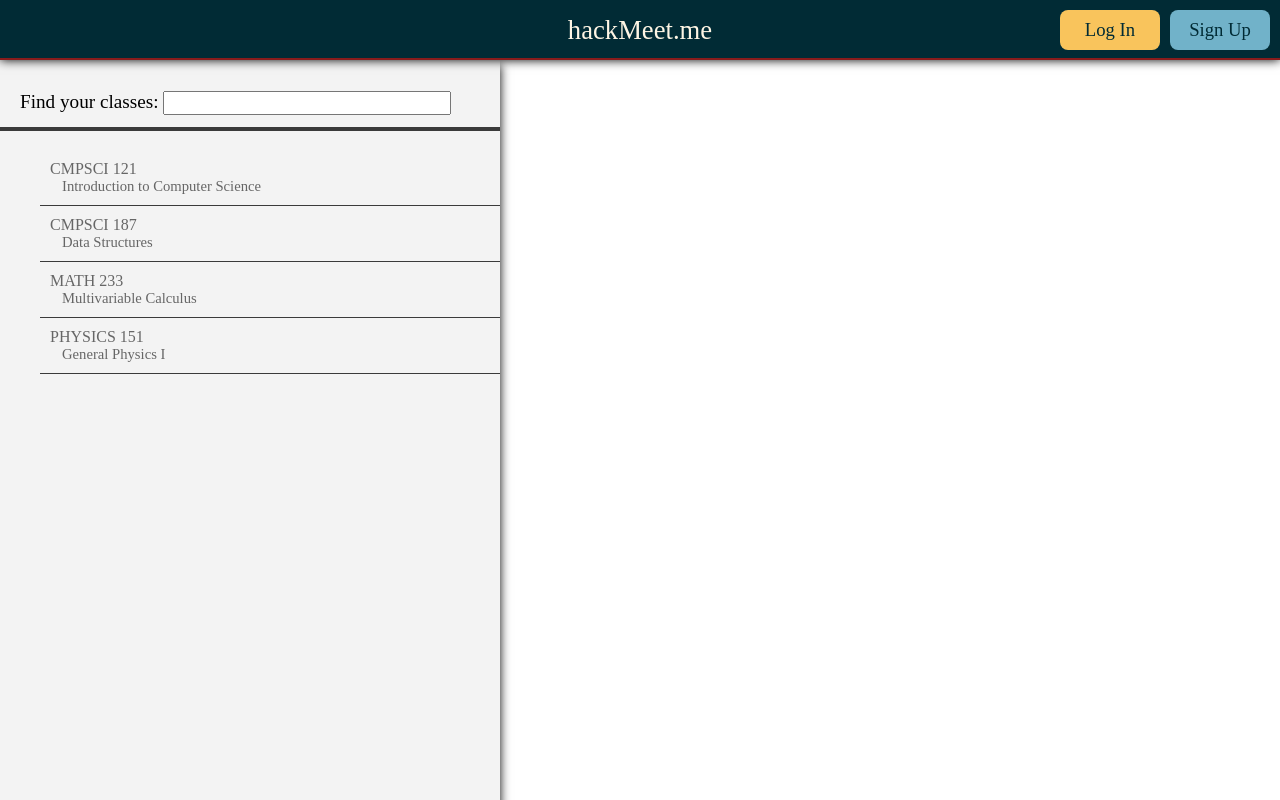
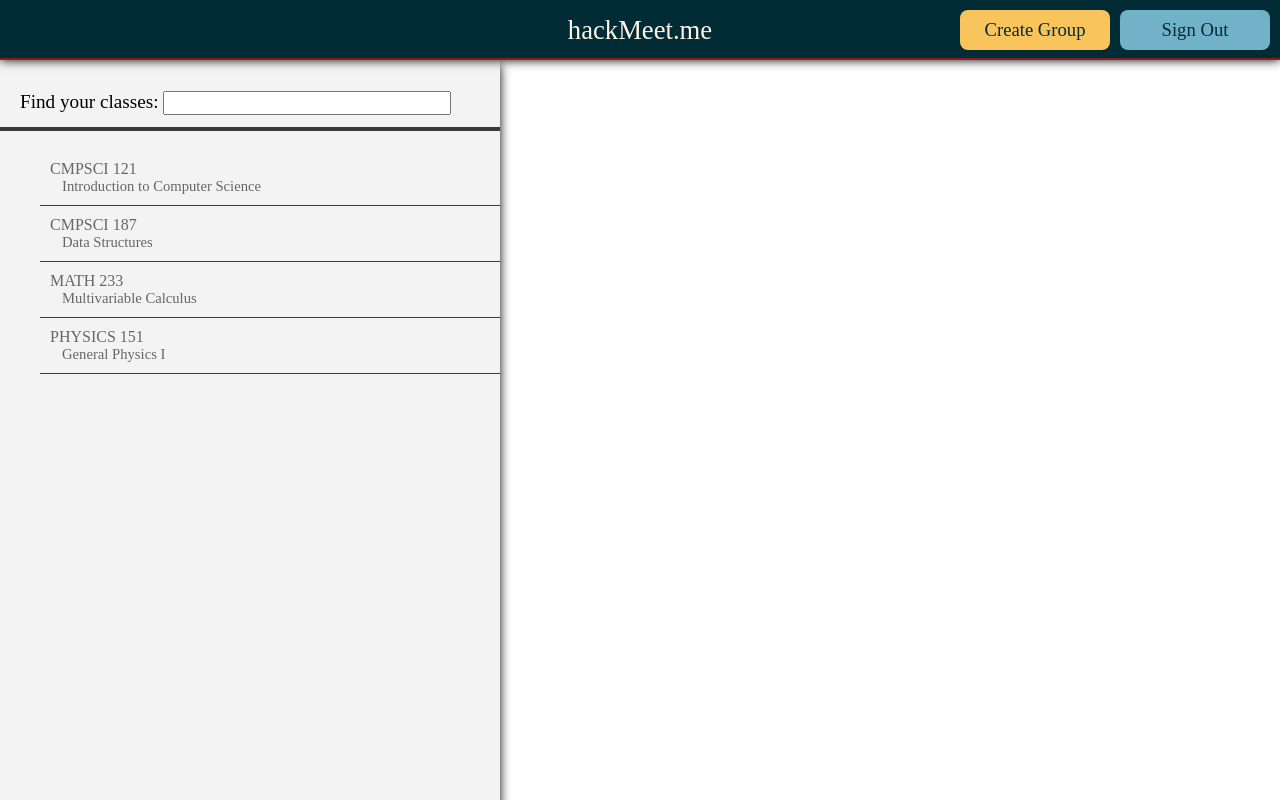
Before and after one commit to bennyty/HackUmass-Meetup, a plain HTML site: page templates/main.html in a window 1280 px wide. Drawn offline with nearby package versions, Linux system fonts and the light colour scheme.

Commit message:
new buttons

```diff
--- a/static/css/main.css
+++ b/static/css/main.css
@@ -119,7 +119,7 @@ h3 {
 	line-height: 40px;
 	bottom: 50px;
 	margin-right: 10px;
-	width: 70px;
+	width: 120px;
 	color: #012b35;
 }
 
@@ -138,7 +138,7 @@ h3 {
 	line-height: 40px;
 	bottom: 50px;
 	margin-right: 10px;
-	width: 70px;
+	width: 120px;
 	color: #012b35;
 }
 
--- a/templates/main.html
+++ b/templates/main.html
@@ -65,8 +65,8 @@
 
     <div id="headerBar">
         <div id="pageTitle">hackMeet.me</div>
-        <a id="signIn">Sign Up</a>
-        <a id="logIn">Log In</a>
+        <a id="signIn">Sign Out</a>
+        <a id="logIn">Create Group</a>
     </div>
 </body>
 </html>
```
